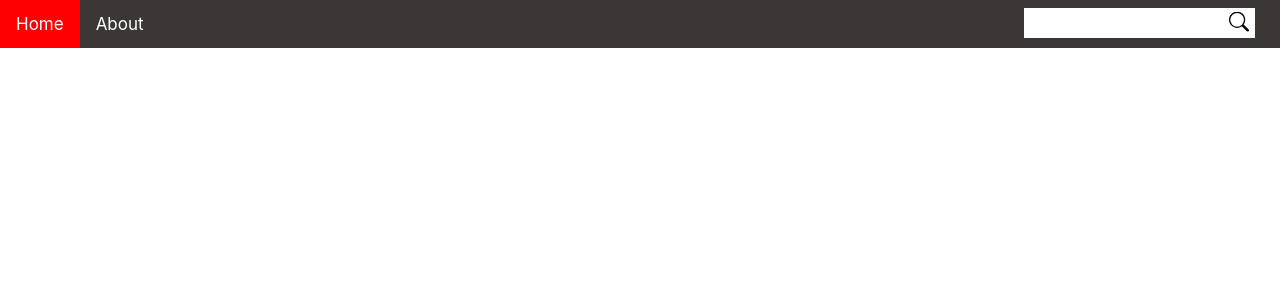
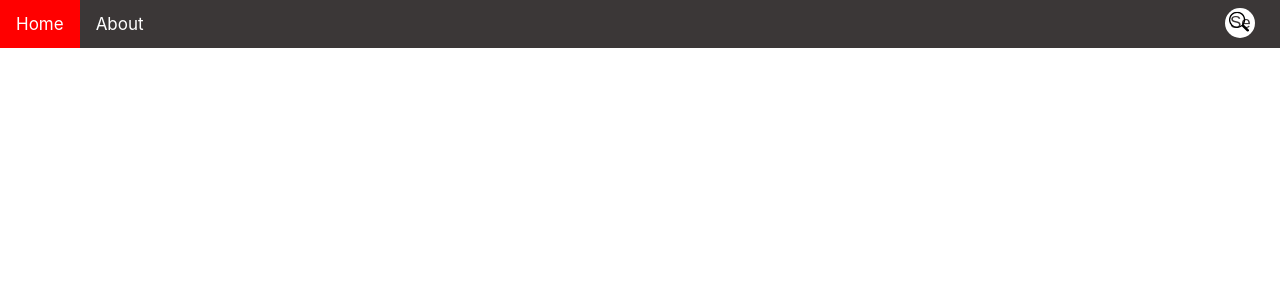
Before and after one commit to PayalSasmal10/tv-series-tracker, a React (Create React App) app: page / in a window 1280 px wide. Shown: the top 300 px of the page. Built offline with nearby package versions, Linux system fonts and the light colour scheme.

Commit message:
fixing the searchbar

```diff
--- a/src/components/Header.js
+++ b/src/components/Header.js
@@ -4,11 +4,11 @@ import React, { useEffect, useRef, useState } from "react";
 
 const Header = () => {
     const [active, setActive] = useState(false);
-    const input_value = useRef(false);
+    const input_value = useRef();
 
     useEffect(() => {
-        if (active) input_value.current.value
-    }, (active));
+        if (active) input_value.current.textContent="" ;
+    }, [active]);
 
     const searchButtonHandler = () => {
         setActive(!active);
@@ -18,7 +18,7 @@ const Header = () => {
         <div className={classes.header}>
             <a className={classes.home} href="#home">Home</a>
             <a href="#about">About</a>
-            <input className={active?classes.search:classes.input} ref={input_value} type="text" placeholder="Search the TV series"/>
+            <input className={active?classes.input:classes.search} ref={input_value} type="text" placeholder="Search the TV series"/>
             <button className={classes.btn} type="submit" onClick={searchButtonHandler}><BsSearch/></button>
         </div>
 
--- a/src/components/Header.module.css
+++ b/src/components/Header.module.css
@@ -31,17 +31,21 @@
     font-size: 17px;
 }
 
-.imput::placeholder{
-    background-color: #3b3737;
-}
-
-.input::placeholder {
+::-webkit-input-placeholder{
     color: transparent;
 }
 
-.input:focus{
-    outline: none;
-}
+:-moz-placeholder { /* Firefox 18- */
+    color:transparent;
+ }
+
+ ::-moz-placeholder {  /* Firefox 19+ */
+    color:transparent;
+ }
+
+ :-ms-input-placeholder {
+    color:transparent;
+ }
 
 .search {
   border: 1px solid #ccc;
@@ -55,9 +59,13 @@
   transition: all 0.5s;
 }
 
-.search:hover {
+.search::placeholder{
+    color: #3b3737;
+}
+
+/* .search:hover {
     width: 300px;
-}
+} */
 
 .btn {
     float: right;
```
